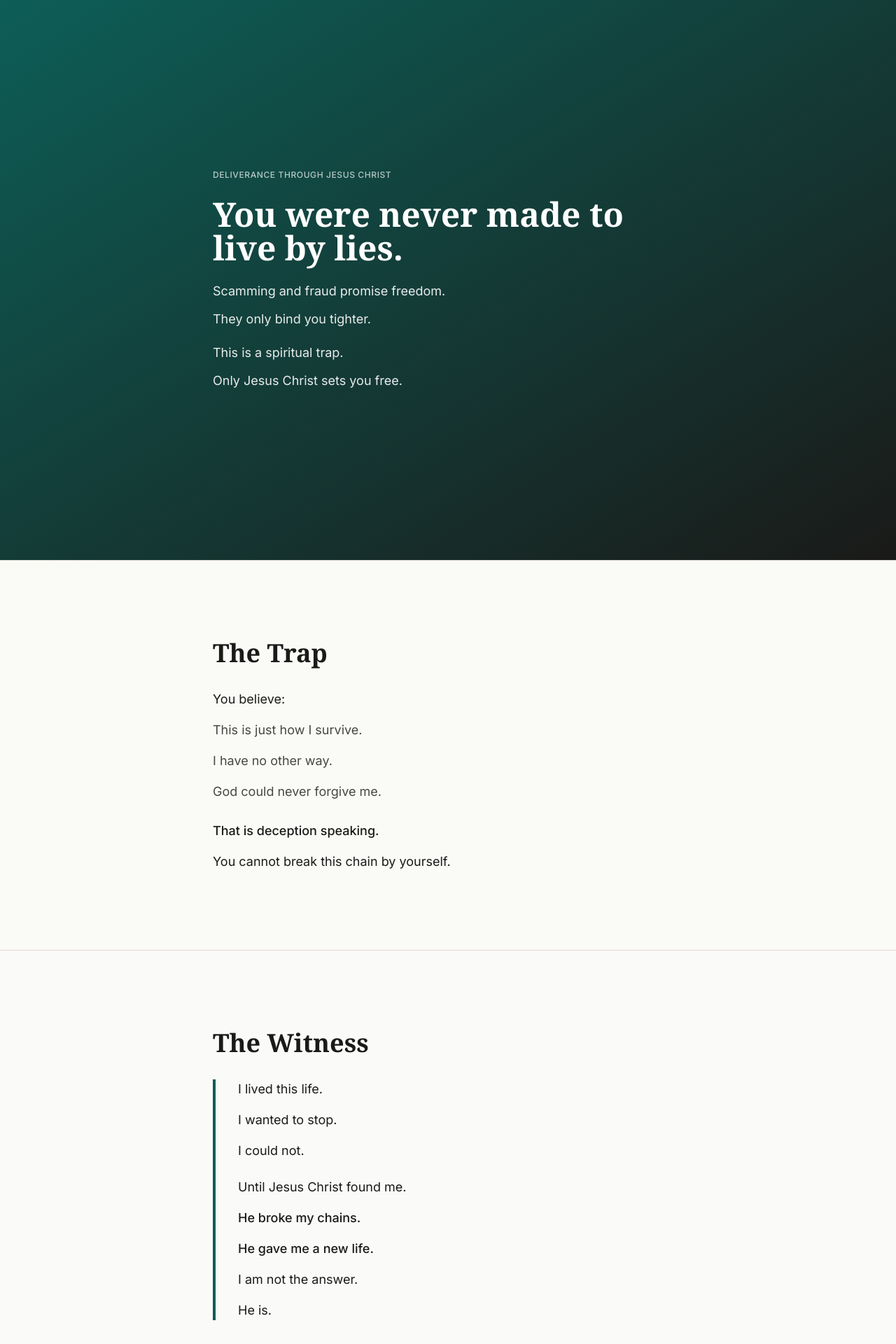
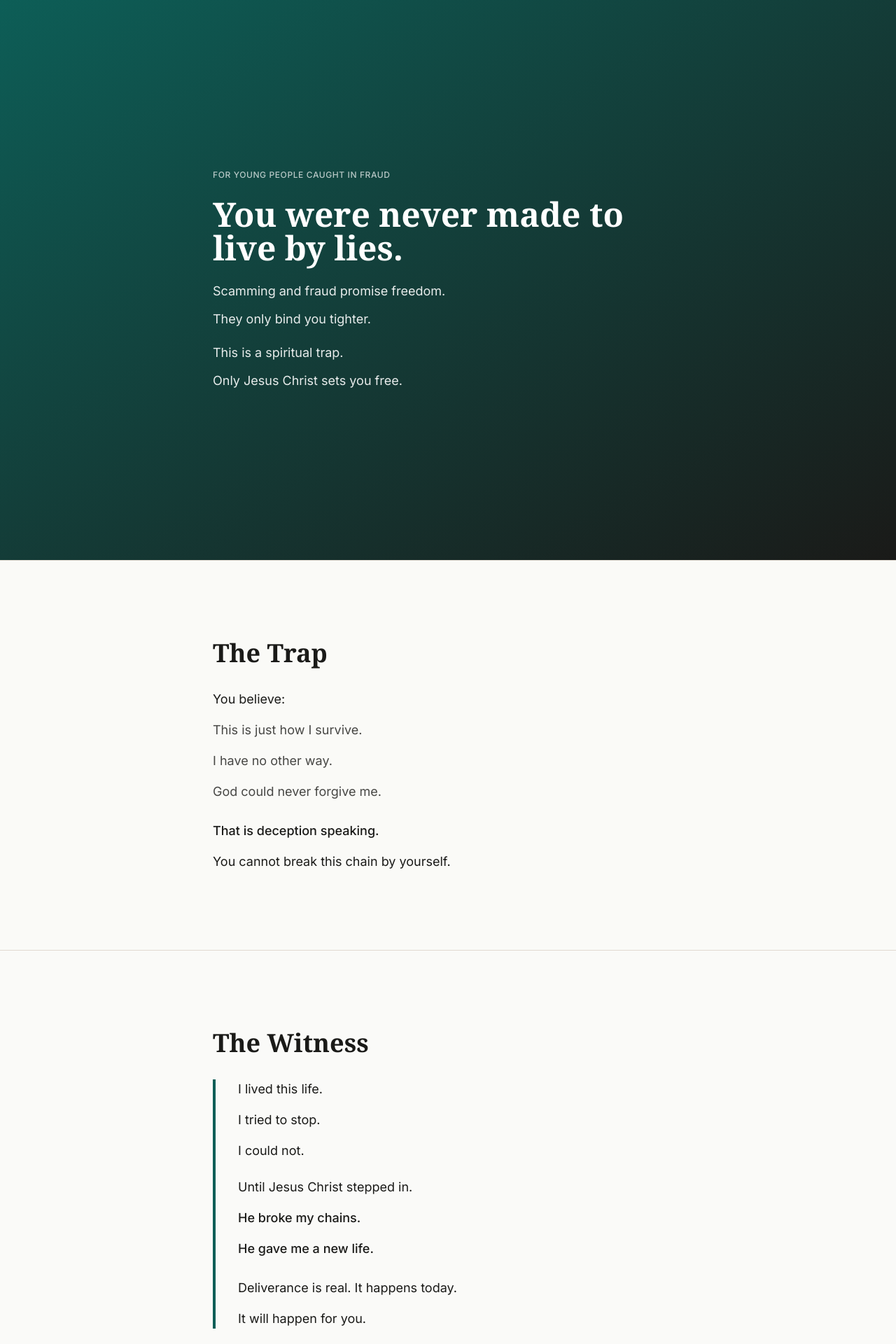
Before and after one commit to whoisjimilitan/restoration-community, a Next.js app in the folder apps/web/: page / in a window 1280 px wide. Shown: the top 1920 px of the page at 70% size. Built offline with nearby package versions, Linux system fonts and the light colour scheme; a web font is replaced by a local one.

Commit message:
refactor: Clarify audience and sharpen messaging—specify young people in fraud, bold deliverance claim, add urgency to call

```diff
--- a/apps/web/src/app/page.tsx
+++ b/apps/web/src/app/page.tsx
@@ -26,7 +26,7 @@ export default function Home() {
       <section className="w-full min-h-screen flex flex-col justify-center bg-gradient-to-br from-rc-accent to-rc-text px-6 sm:px-8 md:px-12 py-24 md:py-32">
         <div className="max-w-2xl mx-auto w-full space-y-6">
           <div className={`transform transition-all duration-700 ${isLoaded ? 'opacity-100 translate-y-0' : 'opacity-0 translate-y-4'}`} style={{ transitionDelay: '120ms' }}>
-            <p className="text-xs font-medium text-white/70 uppercase tracking-wider">Deliverance Through Jesus Christ</p>
+            <p className="text-xs font-medium text-white/70 uppercase tracking-wider">For Young People Caught in Fraud</p>
           </div>
 
           <div className={`transform transition-all duration-700 ${isLoaded ? 'opacity-100 translate-y-0' : 'opacity-0 translate-y-4'}`} style={{ transitionDelay: '240ms' }}>
@@ -69,13 +69,13 @@ export default function Home() {
 
           <div className="border-l-4 border-rc-accent pl-8 space-y-4 text-base md:text-lg text-rc-text leading-relaxed font-light">
             <p>I lived this life.</p>
-            <p>I wanted to stop.</p>
+            <p>I tried to stop.</p>
             <p>I could not.</p>
-            <p className="pt-2">Until Jesus Christ found me.</p>
+            <p className="pt-2">Until Jesus Christ stepped in.</p>
             <p className="font-medium">He broke my chains.</p>
             <p className="font-medium">He gave me a new life.</p>
-            <p>I am not the answer.</p>
-            <p>He is.</p>
+            <p className="pt-3">Deliverance is real. It happens today.</p>
+            <p>It will happen for you.</p>
           </div>
         </div>
       </section>
@@ -172,10 +172,10 @@ export default function Home() {
           <h2 className="text-3xl md:text-4xl font-rc-serif font-bold text-white leading-tight">Return</h2>
 
           <div className="space-y-4 text-base md:text-lg text-white/90 leading-relaxed font-light">
-            <p>Tired of living a lie?</p>
-            <p>Tired of meaninglessness, rising and falling, waste, confusion and fear?</p>
-            <p className="pt-2">I have been there.</p>
-            <p className="pt-3 font-medium text-white">Jesus is calling you home.</p>
+            <p>You know the trap.</p>
+            <p>You know it&apos;s tightening.</p>
+            <p className="pt-2">You cannot stop alone.</p>
+            <p className="pt-3 font-medium text-white">This is your moment. Jesus is calling you out.</p>
           </div>
 
           <div className="flex flex-col sm:flex-row gap-4 pt-8">
```
